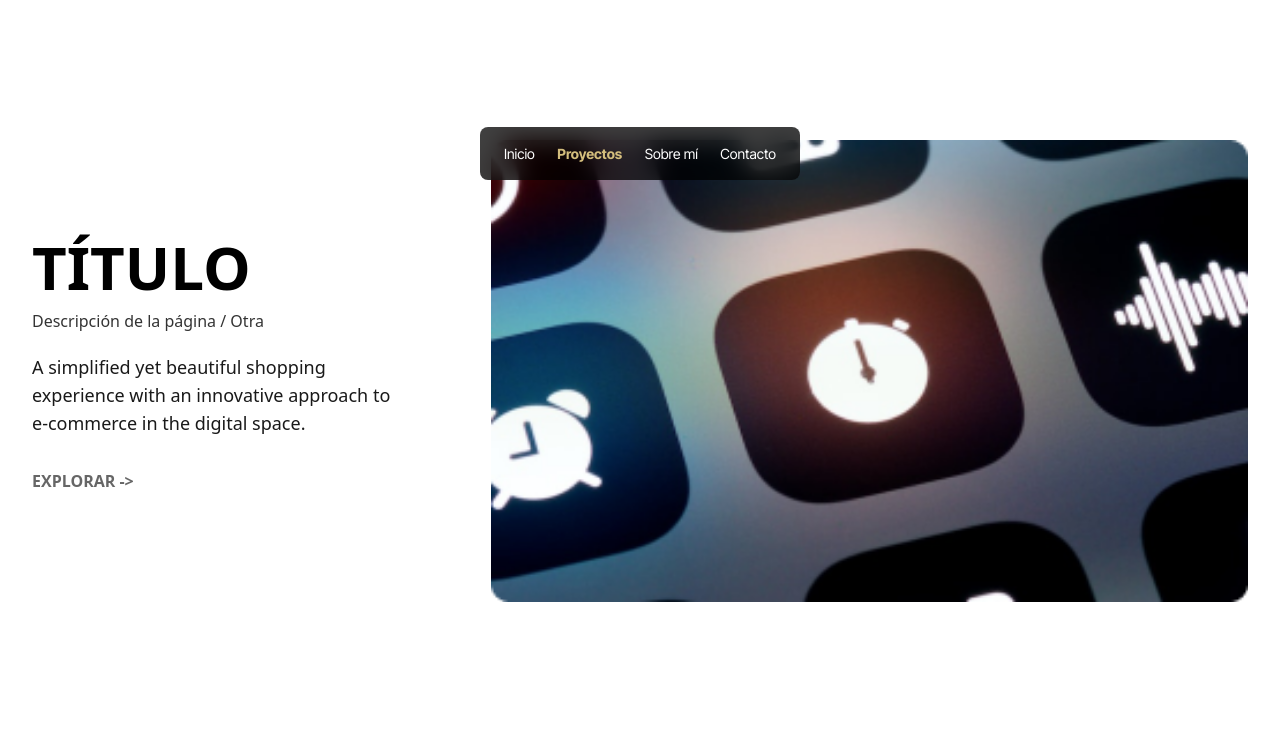
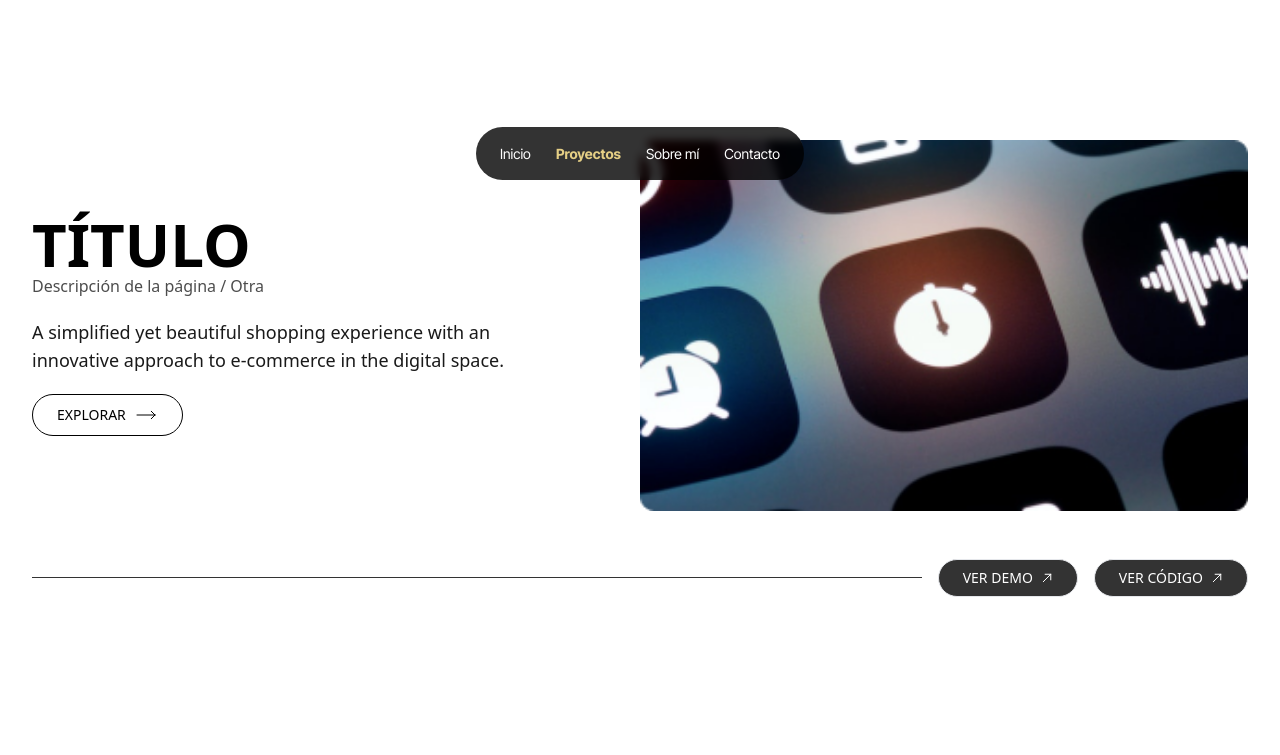
Before and after one commit to RdrBux/portfolio, a React (Create React App) app: page /projects in a window 1280 px wide. Shown: the part 580-1335 px from the top of the page. Built offline with nearby package versions, Linux system fonts and the light colour scheme; the HTML template or start-up script is replaced by a standard one.

Commit message:
Change border style, Style Project

```diff
--- a/public/index.html
+++ b/public/index.html
@@ -3,7 +3,10 @@
   <head>
     <meta charset="utf-8" />
     <link rel="icon" href="%PUBLIC_URL%/favicon.ico" />
-    <meta name="viewport" content="width=device-width, initial-scale=1" />
+    <meta
+      name="viewport"
+      content="width=device-width, initial-scale=1, minimum-scale=1"
+    />
     <meta name="theme-color" content="#000000" />
     <meta
       name="description"
--- a/src/components/AnimatedTitle.jsx
+++ b/src/components/AnimatedTitle.jsx
@@ -3,11 +3,11 @@ import { motion } from 'framer-motion';
 export default function AnimatedTitle({ text, type = 'section' }) {
   const classContent =
     type === 'section'
-      ? 'text-5xl font-semibold md:text-7xl lg:text-8xl 2xl:text-9xl'
-      : 'font-respira text-[18vw] sm:text-[16vw] md:text-8xl md:leading-tight';
+      ? 'text-[54px] leading-none font-semibold md:text-7xl lg:text-8xl 2xl:text-9xl'
+      : 'font-respira text-[18vw] sm:text-[16vw] md:text-8xl leading-tight md:leading-tight';
 
   const title = {
-    visible: { opacity: 1 /* transition: { staggerChildren: 0.03 } */ },
+    visible: { opacity: 1 },
     hidden: { opacity: 0 },
   };
 
@@ -18,7 +18,7 @@ export default function AnimatedTitle({ text, type = 'section' }) {
       rotateY: '0deg',
       scale: 1,
       transition: {
-        delay: Math.log2(i + 5) / Math.log2(10) - 0.7,
+        delay: Math.log10(i + 5) - 0.7,
         duration: 0.2,
         ease: 'easeIn',
       },
--- a/src/components/LangSelector.jsx
+++ b/src/components/LangSelector.jsx
@@ -8,7 +8,7 @@ export default function LangSelector() {
   return (
     <button
       onClick={handleClick}
-      className="absolute right-4 top-10 w-fit rounded bg-black/75 px-3 py-2 text-sm font-bold text-white"
+      className="absolute right-4 top-10 w-fit rounded-full bg-black/75 px-4 py-2 text-sm font-bold text-white"
     >
       ESPAÑOL
     </button>
--- a/src/components/Navbar.jsx
+++ b/src/components/Navbar.jsx
@@ -15,7 +15,7 @@ export default function Navbar() {
         scaleX: 0,
         transition: { delay: 0.2, duration: 0.3 },
       }}
-      className="fixed bottom-10 left-1/2 z-40 -ml-[160px] w-80 select-none rounded-lg bg-black/75 px-4 font-inter text-[14px] text-white backdrop-blur-md"
+      className="fixed bottom-10 left-1/2 z-40 -ml-[164px] w-[328px] select-none rounded-full bg-black/80 px-4 font-inter text-[14px] text-white backdrop-blur-sm"
     >
       <motion.ul
         initial={{ opacity: 0 }}
@@ -27,7 +27,7 @@ export default function Navbar() {
           <NavLink
             to="/"
             className={({ isActive }) =>
-              isActive ? 'font-bold text-bronzegold-400' : undefined
+              isActive ? 'font-bold text-gold-300' : undefined
             }
             end
           >
@@ -38,7 +38,7 @@ export default function Navbar() {
           <NavLink
             to="/projects"
             className={({ isActive }) =>
-              isActive ? 'font-bold text-bronzegold-400' : undefined
+              isActive ? 'font-bold text-gold-300' : undefined
             }
           >
             <p className="py-4 px-2">Proyectos</p>
@@ -48,7 +48,7 @@ export default function Navbar() {
           <NavLink
             to="/about"
             className={({ isActive }) =>
-              isActive ? 'font-bold text-bronzegold-400' : undefined
+              isActive ? 'font-bold text-gold-300' : undefined
             }
           >
             <p className="py-4 px-2">Sobre mí</p>
@@ -58,7 +58,7 @@ export default function Navbar() {
           <NavLink
             to="/contact"
             className={({ isActive }) =>
-              isActive ? 'font-bold text-bronzegold-400' : undefined
+              isActive ? 'font-bold text-gold-300' : undefined
             }
           >
             <p className="py-4 px-2">Contacto</p>
--- a/src/components/Project.jsx
+++ b/src/components/Project.jsx
@@ -6,24 +6,82 @@ export default function Project() {
   }
 
   return (
+    <div>
       <div
         onClick={handleClick}
-      className="flex cursor-pointer flex-col lg:flex-row lg:items-center lg:gap-20"
+        className="flex w-full cursor-pointer flex-col lg:flex-row lg:items-center"
       >
-      <div className="flex flex-col lg:w-1/2 lg:gap-5">
+        <div className="my-5 flex flex-col gap-5 lg:mr-20 lg:w-1/2">
           <div>
-          <h2 className="text-3xl font-bold lg:text-6xl">TÍTULO</h2>
-          <p className="mt-3 text-black/80">Descripción de la página / Otra</p>
+            <h2 className="text-5xl font-bold lg:text-6xl">TÍTULO</h2>
+            <p className="text-black/70">Descripción de la página / Otra</p>
           </div>
-        <p className="hidden text-lg text-black/90 lg:block">
+          <p className="text-lg text-black/90">
             A simplified yet beautiful shopping experience with an innovative
             approach to e-commerce in the digital space.
           </p>
-        <button className="my-3 w-fit font-bold text-black/60">
-          EXPLORAR {'->'}
+
+          <button className="flex w-fit items-center gap-2 rounded-full border border-black px-6 py-2 text-sm font-medium text-black duration-200 hover:bg-black hover:text-white">
+            <p>EXPLORAR</p>
+            <svg
+              xmlns="http://www.w3.org/2000/svg"
+              fill="none"
+              viewBox="0 0 24 24"
+              strokeWidth={1}
+              stroke="currentColor"
+              className="h-6 w-6"
+            >
+              <path
+                strokeLinecap="round"
+                strokeLinejoin="round"
+                d="M17.25 8.25L21 12m0 0l-3.75 3.75M21 12H3"
+              />
+            </svg>
           </button>
         </div>
+        <div className="shrink-0 lg:w-1/2">
           <img className="w-full" src={ProjectImg} alt="" />
+        </div>
+      </div>
+      <div className="mt-12 hidden items-center lg:flex">
+        <div className="h-[1px] w-full bg-black/80"></div>
+        <div className="ml-4 flex shrink-0 gap-4">
+          <button className="flex items-center gap-2 rounded-full border bg-black/80 px-6 py-2 text-sm font-medium text-white duration-200 hover:border-black/80 hover:bg-transparent hover:text-black">
+            VER DEMO{' '}
+            <svg
+              xmlns="http://www.w3.org/2000/svg"
+              fill="none"
+              viewBox="0 0 24 24"
+              strokeWidth={2}
+              stroke="currentColor"
+              className="h-3 w-3"
+            >
+              <path
+                strokeLinecap="round"
+                strokeLinejoin="round"
+                d="M4.5 19.5l15-15m0 0H8.25m11.25 0v11.25"
+              />
+            </svg>
+          </button>
+          <button className="flex items-center gap-2 rounded-full border bg-black/80 px-6 py-2 text-sm font-medium text-white duration-200 hover:border-black/80 hover:bg-transparent hover:text-black">
+            VER CÓDIGO{' '}
+            <svg
+              xmlns="http://www.w3.org/2000/svg"
+              fill="none"
+              viewBox="0 0 24 24"
+              strokeWidth={2}
+              stroke="currentColor"
+              className="h-3 w-3"
+            >
+              <path
+                strokeLinecap="round"
+                strokeLinejoin="round"
+                d="M4.5 19.5l15-15m0 0H8.25m11.25 0v11.25"
+              />
+            </svg>
+          </button>
+        </div>
+      </div>
     </div>
   );
 }
--- a/src/routes/home.jsx
+++ b/src/routes/home.jsx
@@ -28,7 +28,7 @@ export default function Home() {
                 opacity: { duration: 1.2 },
               },
             }}
-            className="text-2xl font-semibold text-bronzegold-700"
+            className="text-2xl font-semibold text-gold-700"
           >
             /Desarrolador Web
             <br />
--- a/src/routes/projects.jsx
+++ b/src/routes/projects.jsx
@@ -35,7 +35,7 @@ export default function Projects() {
               problemas actuales y futuros
             </motion.p>
           </div>
-          <div className="mb-20 flex flex-col gap-10 lg:gap-40">
+          <div className="mb-20 flex flex-col gap-20 lg:gap-40">
             <Project />
             <Project />
             <Project />
--- a/tailwind.config.js
+++ b/tailwind.config.js
@@ -16,7 +16,7 @@ module.exports = {
           800: '#432c0b',
           900: '#2c1b08',
         }, */
-        /* gold: {
+        gold: {
           50: '#FAF7EA',
           100: '#F6EED5',
           200: '#EEDFAF',
@@ -27,8 +27,8 @@ module.exports = {
           700: '#826A1C',
           800: '#584813',
           900: '#2A2209',
-        }, */
-        bronzegold: {
+        },
+        /* bronzegold: {
           50: '#FAF7F0',
           100: '#F5F0E0',
           200: '#E9DEBE',
@@ -39,7 +39,7 @@ module.exports = {
           700: '#86702D',
           800: '#58491D',
           900: '#2E260F',
-        },
+        }, */
       },
     },
     fontFamily: {
```
Lines whose indentation alone changed are shown as unchanged.
